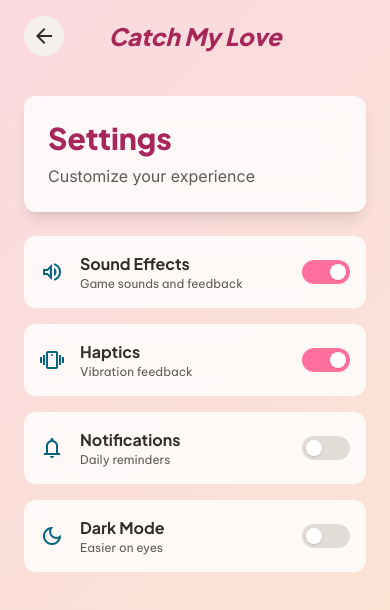
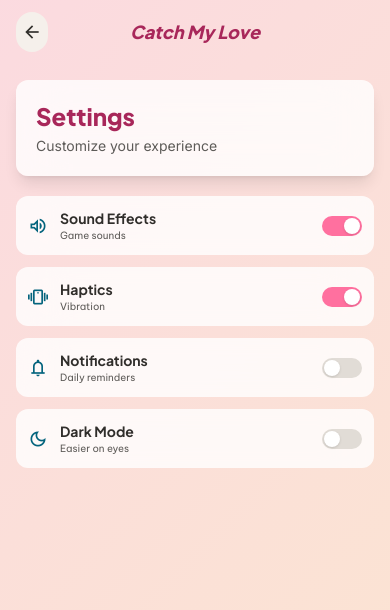
Before and after one commit to crypto-surgelitu/Kellen, a website built with Vite: page frontend/index.html in a window 390 px wide. Both pictures are taken after a click on the button "settings". Built offline with nearby package versions, Linux system fonts and the light colour scheme; no server answers.

Commit message:
mobile responsiveness fixes

```diff
--- a/frontend/src/main.js
+++ b/frontend/src/main.js
@@ -99,87 +99,87 @@ class Game {
   renderStartScreen() {
     this.app.innerHTML = `
       <div class="fixed inset-0 z-0 vibrant-gradient-bg opacity-40"></div>
-      <div class="fixed top-20 left-[10%] floating-heart opacity-30 text-primary-container" style="font-size: 80px;">
+      <div class="fixed top-16 sm:top-20 left-[5%] sm:left-[10%] floating-heart opacity-30 text-primary-container" style="font-size: 40px; sm: 80px;">
         <span class="material-symbols-outlined" style="font-variation-settings: 'FILL' 1;">favorite</span>
       </div>
-      <div class="fixed bottom-40 right-[15%] floating-heart opacity-20 text-secondary-container" style="font-size: 120px; animation-delay: -2s;">
+      <div class="fixed bottom-32 sm:bottom-40 right-[8%] sm:right-[15%] floating-heart opacity-20 text-secondary-container" style="font-size: 60px; sm: 120px; animation-delay: -2s;">
         <span class="material-symbols-outlined" style="font-variation-settings: 'FILL' 1;">favorite</span>
       </div>
-      <div class="fixed top-1/2 left-[5%] floating-heart opacity-10 text-tertiary-container" style="font-size: 60px; animation-delay: -4s;">
+      <div class="fixed top-1/2 left-[3%] sm:left-[5%] floating-heart opacity-10 text-tertiary-container" style="font-size: 30px; sm: 60px; animation-delay: -4s;">
         <span class="material-symbols-outlined" style="font-variation-settings: 'FILL' 1;">favorite</span>
       </div>
 
-      <header class="flex justify-between items-center w-full px-6 py-4 absolute top-0 z-50">
-        <div class="text-2xl font-black text-primary italic font-headline">Catch My Love</div>
-        <div class="flex gap-4">
-          <button id="settings-btn" class="material-symbols-outlined text-on-surface-variant hover:opacity-80 transition-opacity p-2 bg-surface-container-low rounded-full">settings</button>
+      <header class="flex justify-between items-center w-full px-4 sm:px-6 py-3 sm:py-4 absolute top-0 z-50">
+        <div class="text-lg sm:text-2xl font-black text-primary italic font-headline">Catch My Love</div>
+        <div class="flex gap-3 sm:gap-4">
+          <button id="settings-btn" class="material-symbols-outlined text-on-surface-variant hover:opacity-80 transition-opacity p-1.5 sm:p-2 bg-surface-container-low rounded-full text-xl sm:text-2xl">settings</button>
         </div>
       </header>
 
-      <main class="relative z-10 min-h-screen flex flex-col items-center justify-center px-6 text-center">
-        <div class="mb-12 relative">
-          <div class="absolute -top-12 left-1/2 -translate-x-1/2 flex items-center justify-center gap-2 px-4 py-2 bg-tertiary-container text-on-tertiary-container rounded-full shadow-lg transform -rotate-2">
-            <span class="material-symbols-outlined text-sm" style="font-variation-settings: 'FILL' 1;">stars</span>
-            <span class="font-label font-bold text-xs">VERSION 3.0 VIBRANT</span>
+      <main class="relative z-10 min-h-screen flex flex-col items-center justify-center px-4 sm:px-6 pt-16 pb-6 text-center overflow-y-auto">
+        <div class="mb-6 sm:mb-10 relative w-full max-w-sm">
+          <div class="absolute -top-8 sm:-top-10 left-1/2 -translate-x-1/2 flex items-center justify-center gap-1.5 sm:gap-2 px-3 sm:px-4 py-1.5 sm:py-2 bg-tertiary-container text-on-tertiary-container rounded-full shadow-lg transform -rotate-2">
+            <span class="material-symbols-outlined text-xs sm:sm" style="font-variation-settings: 'FILL' 1;">stars</span>
+            <span class="font-label font-bold text-[10px] sm:text-xs">VERSION 3.0</span>
           </div>
-          <h1 class="font-headline font-black text-7xl md:text-8xl tracking-tighter text-primary drop-shadow-sm mb-2">
+          <h1 class="font-headline font-black text-4xl sm:text-6xl md:text-7xl lg:text-8xl tracking-tight text-primary drop-shadow-sm mb-2 leading-none">
             Catch My <span class="text-primary-container">Love</span>
           </h1>
-          <p class="font-body text-on-surface-variant text-lg md:text-xl max-w-md mx-auto leading-relaxed">
+          <p class="font-body text-on-surface-variant text-sm sm:text-base md:text-lg max-w-xs sm:max-w-md mx-auto leading-relaxed mt-2">
             Unlock the rhythm of your heart in this high-energy arcade adventure.
           </p>
         </div>
 
-        <div class="flex flex-col items-center gap-8 w-full max-w-sm">
-          <button id="play-btn" class="group relative w-full py-6 px-12 bg-gradient-to-r from-primary to-primary-container text-on-primary text-2xl font-black rounded-xl shadow-[0_20px_40px_rgba(168,39,90,0.25)] bouncy-hover flex items-center justify-center gap-4">
-            <span class="material-symbols-outlined text-4xl" style="font-variation-settings: 'FILL' 1;">play_arrow</span>
+        <div class="flex flex-col items-center gap-5 sm:gap-6 w-full max-w-xs sm:max-w-sm">
+          <button id="play-btn" class="group relative w-full py-4 sm:py-5 px-8 sm:px-10 bg-gradient-to-r from-primary to-primary-container text-white text-xl sm:text-2xl font-black rounded-xl shadow-[0_20px_40px_rgba(168,39,90,0.25)] bouncy-hover flex items-center justify-center gap-3">
+            <span class="material-symbols-outlined text-3xl sm:text-4xl" style="font-variation-settings: 'FILL' 1;">play_arrow</span>
             PLAY
-            <div class="absolute -top-2 -right-2 bg-tertiary-container text-on-tertiary-container p-2 rounded-full shadow-md transform rotate-12 group-hover:scale-110 transition-transform">
-              <span class="material-symbols-outlined" style="font-variation-settings: 'FILL' 1;">local_fire_department</span>
+            <div class="absolute -top-2 -right-2 bg-tertiary-container text-on-tertiary-container p-1.5 sm:p-2 rounded-full shadow-md transform rotate-12 group-hover:scale-110 transition-transform">
+              <span class="material-symbols-outlined text-sm sm:text-base" style="font-variation-settings: 'FILL' 1;">local_fire_department</span>
             </div>
           </button>
 
-          <div class="grid grid-cols-2 gap-4 w-full">
-            <div id="leaderboard-btn" class="bg-surface-container-lowest glass-panel p-6 rounded-lg shadow-sm border border-outline-variant/10 bouncy-hover flex flex-col items-start justify-between min-h-[140px] text-left cursor-pointer">
-              <span class="material-symbols-outlined text-secondary text-3xl mb-4">leaderboard</span>
+          <div class="grid grid-cols-2 gap-3 sm:gap-4 w-full">
+            <div id="leaderboard-btn" class="bg-surface-container-lowest/90 glass-panel p-3 sm:p-5 rounded-lg shadow-sm border border-outline-variant/10 bouncy-hover flex flex-col items-start justify-between min-h-[100px] sm:min-h-[120px] text-left cursor-pointer">
+              <span class="material-symbols-outlined text-secondary text-2xl sm:text-3xl mb-2 sm:mb-3">leaderboard</span>
               <div>
-                <span class="block font-label text-on-surface-variant text-xs uppercase tracking-widest font-bold mb-1">Rankings</span>
-                <h3 class="font-headline font-bold text-lg text-on-surface">Top Scores</h3>
+                <span class="block font-label text-on-surface-variant text-[10px] sm:text-xs uppercase tracking-wider font-bold mb-0.5 sm:mb-1">Rankings</span>
+                <h3 class="font-headline font-bold text-sm sm:text-base text-on-surface">Top Scores</h3>
               </div>
             </div>
 
-            <div id="daily-btn" class="bg-surface-container-low p-6 rounded-lg border border-outline-variant/10 bouncy-hover flex flex-col items-start justify-between min-h-[140px] text-left cursor-pointer">
+            <div id="daily-btn" class="bg-surface-container-low/90 p-3 sm:p-5 rounded-lg border border-outline-variant/10 bouncy-hover flex flex-col items-start justify-between min-h-[100px] sm:min-h-[120px] text-left cursor-pointer">
               <div class="flex justify-between w-full items-start">
-                <span class="material-symbols-outlined text-tertiary text-3xl">redeem</span>
-                <div class="w-2 h-2 rounded-full bg-error animate-pulse"></div>
+                <span class="material-symbols-outlined text-tertiary text-2xl sm:text-3xl mb-2 sm:mb-3">redeem</span>
+                <div class="w-1.5 h-1.5 sm:w-2 sm:h-2 rounded-full bg-error animate-pulse"></div>
               </div>
               <div>
-                <span class="block font-label text-on-surface-variant text-xs uppercase tracking-widest font-bold mb-1">Rewards</span>
-                <h3 class="font-headline font-bold text-lg text-on-surface">Daily Gift</h3>
+                <span class="block font-label text-on-surface-variant text-[10px] sm:text-xs uppercase tracking-wider font-bold mb-0.5 sm:mb-1">Rewards</span>
+                <h3 class="font-headline font-bold text-sm sm:text-base text-on-surface">Daily Gift</h3>
               </div>
             </div>
           </div>
 
-          <div id="profile-btn" class="w-full bg-surface-container-high/50 backdrop-blur-sm p-4 rounded-lg flex items-center gap-4 cursor-pointer">
-            <div class="relative">
-              <img alt="Player Profile" class="w-12 h-12 rounded-full object-cover border-2 border-primary-container shadow-md" src="${this.state.user.avatar}"/>
-              <div class="absolute -bottom-1 -right-1 bg-secondary-container w-5 h-5 rounded-full flex items-center justify-center">
-                <span class="material-symbols-outlined text-[10px] text-on-secondary-container" style="font-variation-settings: 'FILL' 1;">bolt</span>
+          <div id="profile-btn" class="w-full bg-surface-container-high/50 backdrop-blur-sm p-3 sm:p-4 rounded-lg flex items-center gap-3 cursor-pointer">
+            <div class="relative shrink-0">
+              <img alt="Player Profile" class="w-10 h-10 sm:w-12 sm:h-12 rounded-full object-cover border-2 border-primary-container shadow-md" src="${this.state.user.avatar}"/>
+              <div class="absolute -bottom-0.5 -right-0.5 sm:-bottom-1 sm:-right-1 bg-secondary-container w-4 h-4 sm:w-5 sm:h-5 rounded-full flex items-center justify-center">
+                <span class="material-symbols-outlined text-[8px] sm:text-[10px] text-on-secondary-container" style="font-variation-settings: 'FILL' 1;">bolt</span>
               </div>
             </div>
-            <div class="text-left">
-              <p class="font-headline font-bold text-on-surface text-sm">${this.state.user.name}</p>
-              <p class="font-label text-on-surface-variant text-xs font-medium">Level ${this.state.user.level} • ${this.state.user.hearts.toLocaleString()} Hearts</p>
+            <div class="text-left min-w-0">
+              <p class="font-headline font-bold text-on-surface text-sm truncate">${this.state.user.name}</p>
+              <p class="font-label text-on-surface-variant text-[10px] sm:text-xs font-medium truncate">Level ${this.state.user.level} • ${this.state.user.hearts.toLocaleString()} Hearts</p>
             </div>
-            <button class="ml-auto material-symbols-outlined text-primary hover:bg-white/50 p-2 rounded-full transition-colors">arrow_forward_ios</button>
+            <button class="ml-auto shrink-0 material-symbols-outlined text-primary hover:bg-white/50 p-1.5 sm:p-2 rounded-full transition-colors text-lg sm:text-xl">arrow_forward_ios</button>
           </div>
         </div>
 
-        <footer class="mt-16 text-on-surface-variant/60 font-label text-[10px] uppercase tracking-widest flex items-center gap-6">
+        <footer class="mt-6 sm:mt-10 text-on-surface-variant/60 font-label text-[9px] sm:text-[10px] uppercase tracking-widest flex items-center justify-center gap-2 sm:gap-4 flex-wrap px-2">
           <span class="hover:text-primary cursor-pointer transition-colors">Privacy Policy</span>
-          <span class="w-1 h-1 bg-outline-variant rounded-full"></span>
+          <span class="w-1 h-1 bg-outline-variant rounded-full hidden sm:inline"></span>
           <span class="hover:text-primary cursor-pointer transition-colors">Terms of Service</span>
-          <span class="w-1 h-1 bg-outline-variant rounded-full"></span>
+          <span class="w-1 h-1 bg-outline-variant rounded-full hidden sm:inline"></span>
           <span>© 2024 LoveStudios</span>
         </footer>
       </main>
@@ -269,69 +269,69 @@ class Game {
     this.app.innerHTML = `
       <div class="fixed inset-0 z-0 vibrant-gradient-bg opacity-20"></div>
 
-      <header class="flex justify-between items-center w-full px-6 py-4 absolute top-0 z-50">
-        <button id="back-btn" class="material-symbols-outlined text-on-surface-variant hover:opacity-80 transition-opacity p-2 bg-surface-container-low rounded-full">arrow_back</button>
-        <div class="text-2xl font-black text-primary italic font-headline">Catch My Love</div>
-        <div class="w-10"></div>
+      <header class="flex justify-between items-center w-full px-4 sm:px-6 py-3 sm:py-4 absolute top-0 z-50">
+        <button id="back-btn" class="material-symbols-outlined text-on-surface-variant hover:opacity-80 transition-opacity p-1.5 sm:p-2 bg-surface-container-low rounded-full text-xl sm:text-2xl">arrow_back</button>
+        <div class="text-lg sm:text-2xl font-black text-primary italic font-headline">Catch My Love</div>
+        <div class="w-8 sm:w-10"></div>
       </header>
 
-      <main class="relative z-10 min-h-screen flex flex-col items-center px-6 pt-24">
+      <main class="relative z-10 min-h-screen flex flex-col items-center px-4 sm:px-6 pt-20 sm:pt-24">
         <div class="w-full max-w-sm">
-          <div class="bg-surface-container-lowest/80 backdrop-blur-xl p-6 rounded-xl shadow-lg mb-6">
-            <h2 class="font-headline font-black text-3xl text-primary mb-2">Settings</h2>
-            <p class="font-body text-on-surface-variant">Customize your experience</p>
+          <div class="bg-surface-container-lowest/80 backdrop-blur-xl p-5 sm:p-6 rounded-xl shadow-lg mb-5 sm:mb-6">
+            <h2 class="font-headline font-black text-2xl sm:text-3xl text-primary mb-1 sm:mb-2">Settings</h2>
+            <p class="font-body text-on-surface-variant text-sm sm:text-base">Customize your experience</p>
           </div>
 
-          <div class="space-y-4">
-            <div id="toggle-sound" class="bg-surface-container-lowest/80 backdrop-blur-xl p-4 rounded-xl flex items-center justify-between cursor-pointer hover:bg-surface-container-low transition-colors">
-              <div class="flex items-center gap-4">
-                <span class="material-symbols-outlined text-secondary text-2xl">volume_up</span>
+          <div class="space-y-3 sm:space-y-4">
+            <div id="toggle-sound" class="bg-surface-container-lowest/80 backdrop-blur-xl p-3 sm:p-4 rounded-xl flex items-center justify-between cursor-pointer hover:bg-surface-container-low transition-colors">
+              <div class="flex items-center gap-3 sm:gap-4">
+                <span class="material-symbols-outlined text-secondary text-xl sm:text-2xl">volume_up</span>
                 <div>
-                  <p class="font-headline font-bold text-on-surface">Sound Effects</p>
-                  <p class="font-label text-xs text-on-surface-variant">Game sounds and feedback</p>
+                  <p class="font-headline font-bold text-on-surface text-sm sm:text-base">Sound Effects</p>
+                  <p class="font-label text-[10px] sm:text-xs text-on-surface-variant">Game sounds</p>
                 </div>
               </div>
-              <div class="w-12 h-6 ${soundEnabled ? 'bg-primary-container' : 'bg-surface-variant'} rounded-full relative transition-colors">
-                <div class="absolute top-1 w-4 h-4 bg-white rounded-full shadow transition-all ${soundEnabled ? 'right-1' : 'left-1'}"></div>
+              <div class="w-10 sm:w-12 h-5 sm:h-6 ${soundEnabled ? 'bg-primary-container' : 'bg-surface-variant'} rounded-full relative transition-colors">
+                <div class="absolute top-0.5 sm:top-1 w-4 h-4 bg-white rounded-full shadow transition-all ${soundEnabled ? 'right-0.5 sm:right-1' : 'left-0.5 sm:left-1'}"></div>
               </div>
             </div>
 
-            <div id="toggle-haptics" class="bg-surface-container-lowest/80 backdrop-blur-xl p-4 rounded-xl flex items-center justify-between cursor-pointer hover:bg-surface-container-low transition-colors">
-              <div class="flex items-center gap-4">
-                <span class="material-symbols-outlined text-secondary text-2xl">vibration</span>
+            <div id="toggle-haptics" class="bg-surface-container-lowest/80 backdrop-blur-xl p-3 sm:p-4 rounded-xl flex items-center justify-between cursor-pointer hover:bg-surface-container-low transition-colors">
+              <div class="flex items-center gap-3 sm:gap-4">
+                <span class="material-symbols-outlined text-secondary text-xl sm:text-2xl">vibration</span>
                 <div>
-                  <p class="font-headline font-bold text-on-surface">Haptics</p>
-                  <p class="font-label text-xs text-on-surface-variant">Vibration feedback</p>
+                  <p class="font-headline font-bold text-on-surface text-sm sm:text-base">Haptics</p>
+                  <p class="font-label text-[10px] sm:text-xs text-on-surface-variant">Vibration</p>
                 </div>
               </div>
-              <div class="w-12 h-6 ${hapticsEnabled ? 'bg-primary-container' : 'bg-surface-variant'} rounded-full relative transition-colors">
-                <div class="absolute top-1 w-4 h-4 bg-white rounded-full shadow transition-all ${hapticsEnabled ? 'right-1' : 'left-1'}"></div>
+              <div class="w-10 sm:w-12 h-5 sm:h-6 ${hapticsEnabled ? 'bg-primary-container' : 'bg-surface-variant'} rounded-full relative transition-colors">
+                <div class="absolute top-0.5 sm:top-1 w-4 h-4 bg-white rounded-full shadow transition-all ${hapticsEnabled ? 'right-0.5 sm:right-1' : 'left-0.5 sm:left-1'}"></div>
               </div>
             </div>
 
-            <div class="bg-surface-container-lowest/80 backdrop-blur-xl p-4 rounded-xl flex items-center justify-between cursor-pointer hover:bg-surface-container-low transition-colors">
-              <div class="flex items-center gap-4">
-                <span class="material-symbols-outlined text-secondary text-2xl">notifications</span>
+            <div class="bg-surface-container-lowest/80 backdrop-blur-xl p-3 sm:p-4 rounded-xl flex items-center justify-between cursor-pointer hover:bg-surface-container-low transition-colors">
+              <div class="flex items-center gap-3 sm:gap-4">
+                <span class="material-symbols-outlined text-secondary text-xl sm:text-2xl">notifications</span>
                 <div>
-                  <p class="font-headline font-bold text-on-surface">Notifications</p>
-                  <p class="font-label text-xs text-on-surface-variant">Daily reminders</p>
+                  <p class="font-headline font-bold text-on-surface text-sm sm:text-base">Notifications</p>
+                  <p class="font-label text-[10px] sm:text-xs text-on-surface-variant">Daily reminders</p>
                 </div>
               </div>
-              <div class="w-12 h-6 bg-surface-variant rounded-full relative">
-                <div class="absolute left-1 top-1 w-4 h-4 bg-white rounded-full shadow"></div>
+              <div class="w-10 sm:w-12 h-5 sm:h-6 bg-surface-variant rounded-full relative">
+                <div class="absolute top-0.5 sm:top-1 left-0.5 sm:left-1 w-4 h-4 bg-white rounded-full shadow"></div>
               </div>
             </div>
 
-            <div id="toggle-dark" class="bg-surface-container-lowest/80 backdrop-blur-xl p-4 rounded-xl flex items-center justify-between cursor-pointer hover:bg-surface-container-low transition-colors">
-              <div class="flex items-center gap-4">
-                <span class="material-symbols-outlined text-secondary text-2xl">dark_mode</span>
+            <div id="toggle-dark" class="bg-surface-container-lowest/80 backdrop-blur-xl p-3 sm:p-4 rounded-xl flex items-center justify-between cursor-pointer hover:bg-surface-container-low transition-colors">
+              <div class="flex items-center gap-3 sm:gap-4">
+                <span class="material-symbols-outlined text-secondary text-xl sm:text-2xl">dark_mode</span>
                 <div>
-                  <p class="font-headline font-bold text-on-surface">Dark Mode</p>
-                  <p class="font-label text-xs text-on-surface-variant">Easier on eyes</p>
+                  <p class="font-headline font-bold text-on-surface text-sm sm:text-base">Dark Mode</p>
+                  <p class="font-label text-[10px] sm:text-xs text-on-surface-variant">Easier on eyes</p>
                 </div>
               </div>
-              <div class="w-12 h-6 ${darkEnabled ? 'bg-primary-container' : 'bg-surface-variant'} rounded-full relative transition-colors">
-                <div class="absolute top-1 w-4 h-4 bg-white rounded-full shadow transition-all ${darkEnabled ? 'right-1' : 'left-1'}"></div>
+              <div class="w-10 sm:w-12 h-5 sm:h-6 ${darkEnabled ? 'bg-primary-container' : 'bg-surface-variant'} rounded-full relative transition-colors">
+                <div class="absolute top-0.5 sm:top-1 w-4 h-4 bg-white rounded-full shadow transition-all ${darkEnabled ? 'right-0.5 sm:right-1' : 'left-0.5 sm:left-1'}"></div>
               </div>
             </div>
           </div>
```
Also changed, not shown: frontend/ACCOMPLISHMENTS.md (+9 -0 lines), frontend/index.html (+1 -1 lines).
